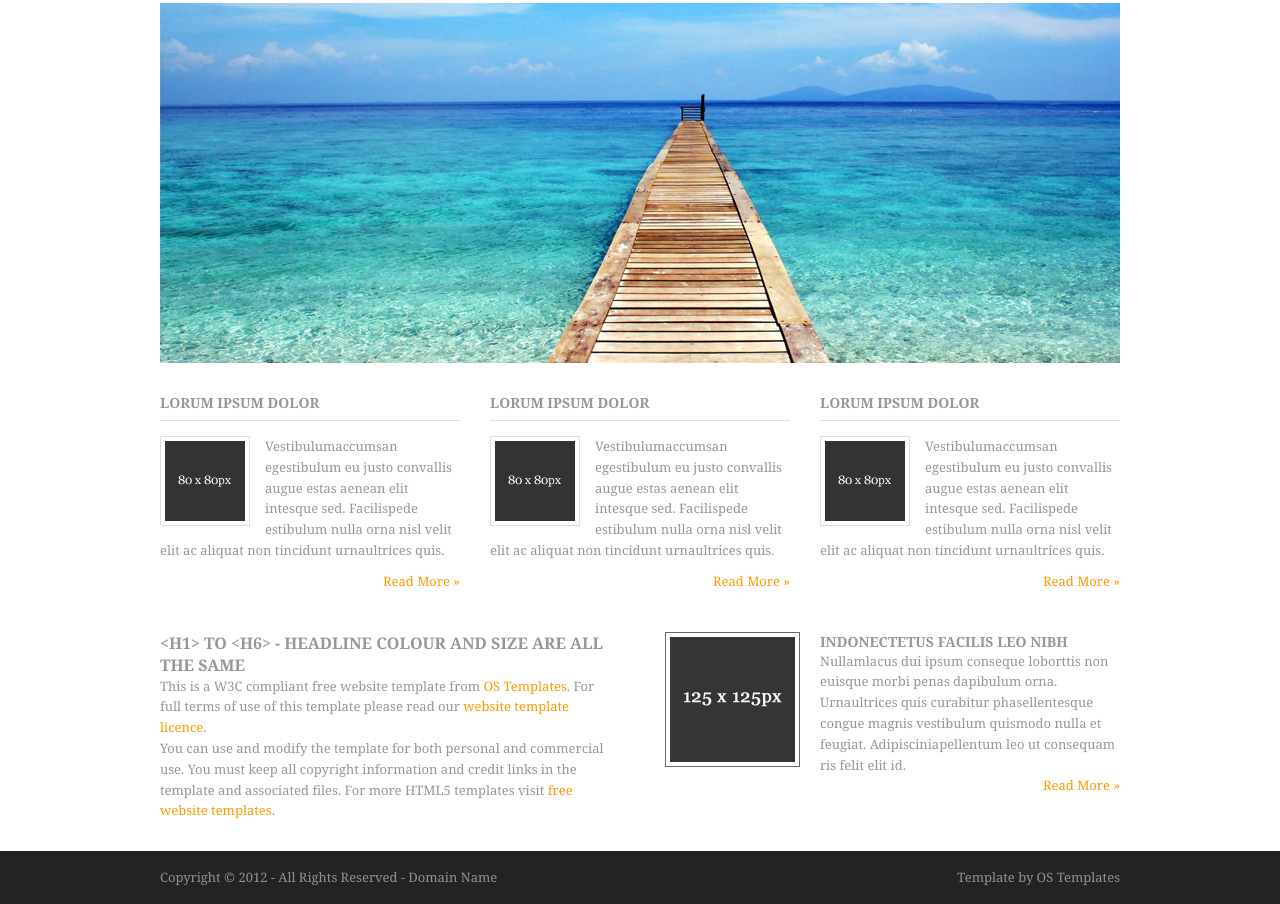
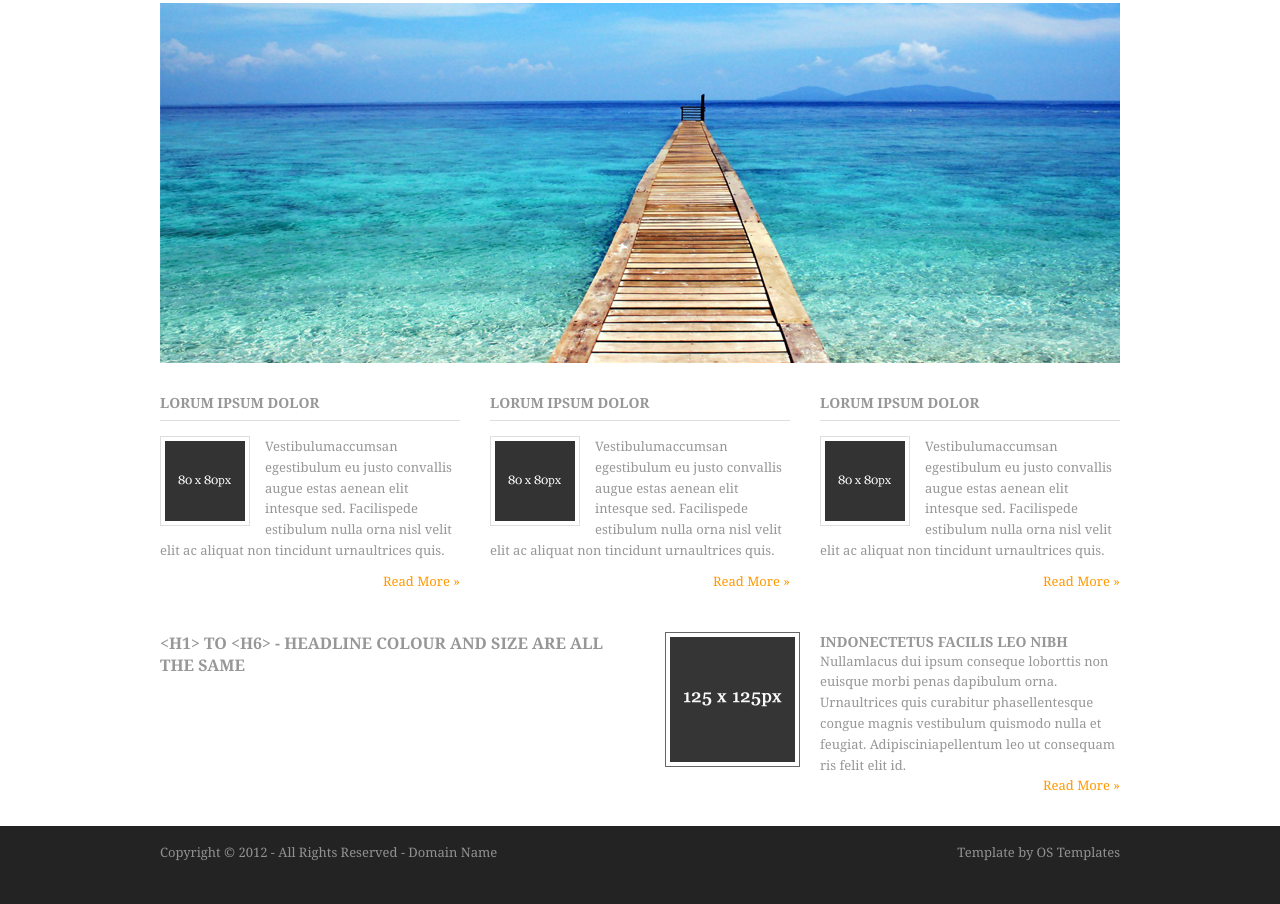
Before and after one commit to ElaizaMae/elaizamae.github.io, a plain HTML site: page index.html in a window 1280 px wide. Shown: the part 207-1111 px from the top of the page. After the commit the page ends 1086 px from the top, so only its background shows below. Drawn offline with nearby package versions, Linux system fonts and the light colour scheme; files whose address does not match are found by name.

Commit message:
new upload_2

```diff
--- a/index.html
+++ b/index.html
@@ -68,8 +68,8 @@
       <section class="fl_left">
         <article>
           <h1>&lt;h1&gt; to &lt;h6&gt; - Headline Colour and Size Are All The Same</h1>
-          <p>This is a W3C compliant free website template from <a href="http://www.os-templates.com/" title="Free Website Templates">OS Templates</a>. For full terms of use of this template please read our <a href="http://www.os-templates.com/template-terms">website template licence</a>.</p>
-          <p>You can use and modify the template for both personal and commercial use. You must keep all copyright information and credit links in the template and associated files. For more HTML5 templates visit <a href="http://www.os-templates.com/">free website templates</a>.</p>
+          <p></p>
+          <p></p>
         </article>
       </section>
       <!-- Right Box -->
```
